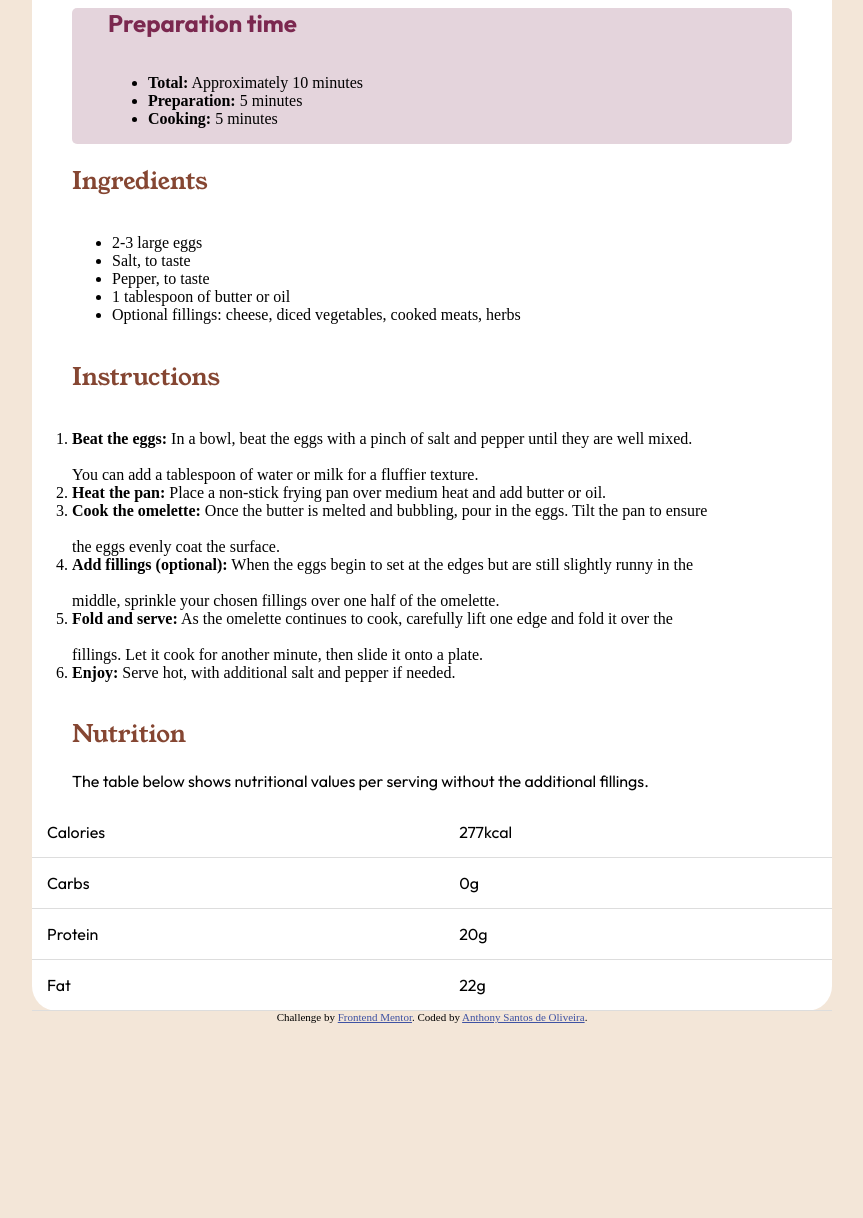
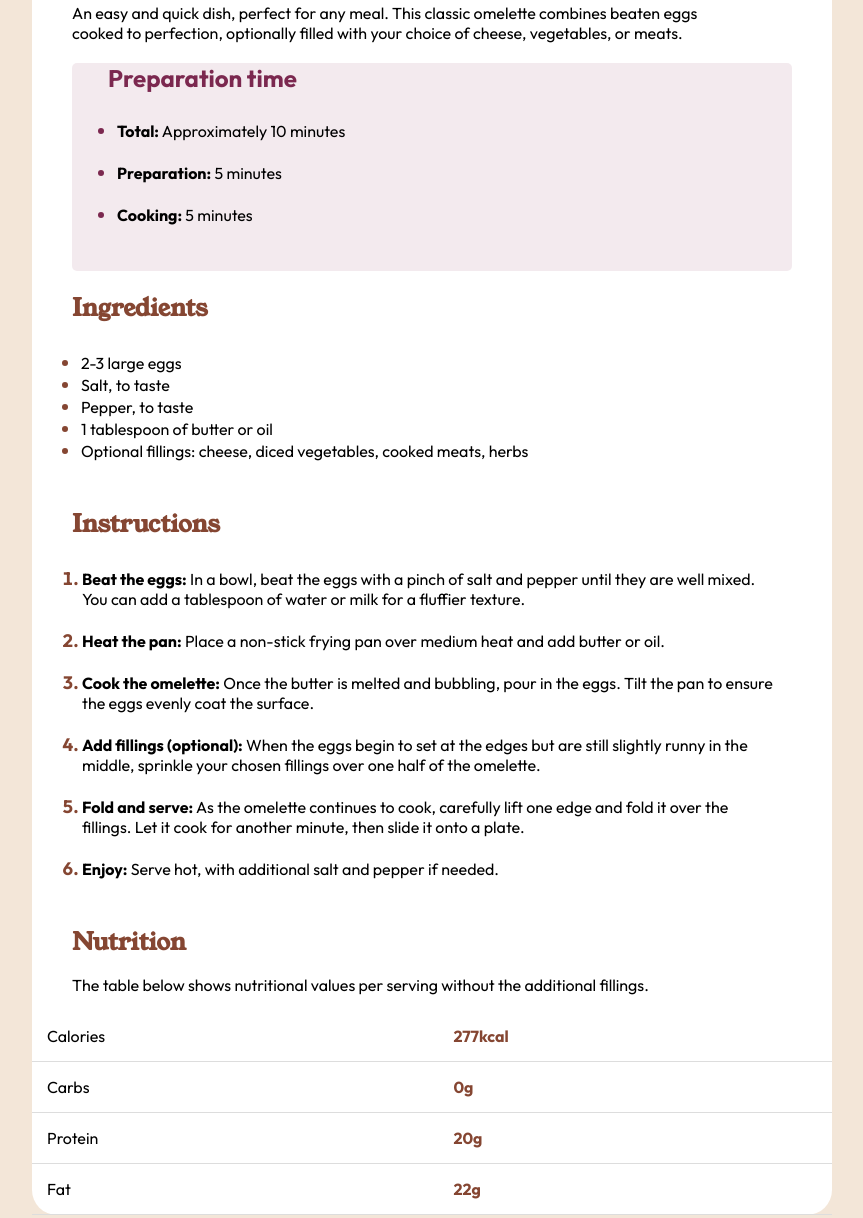
Before and after one commit to AnthonyOliveira5/Recipe-Page, a plain HTML site: page recipe-page-main/index.html in a window 1280 px wide. Shown: the part 502-1720 px from the top of the page, without its empty margins (208-1071 px from the left). Before the commit the page ends 1533 px from the top, so only its background shows below. Drawn offline with Linux system fonts and the light colour scheme.

Commit message:
My final version of the recipe page challenge

```diff
--- a/recipe-page-main/index.html
+++ b/recipe-page-main/index.html
@@ -30,9 +30,9 @@
   <div class="lista">
     <p >
       <ul>
-        <li><b>Total:</b> Approximately 10 minutes</li>
-        <li><b>Preparation:</b> 5 minutes</li>
-        <li><b>Cooking:</b> 5 minutes</li>
+        <li class="importante"><b>Total:</b> Approximately 10 minutes<br><br></li>
+        <li class="importante"><b>Preparation:</b> 5 minutes<br><br></li>
+        <li class="importante"><b>Cooking:</b> 5 minutes<br><br></li>
       </ul>
     </p>
   </div>
@@ -58,25 +58,25 @@
   <div class="lista">
     <ol>
       <li>
-        <b>Beat the eggs:</b> In a bowl, beat the eggs with a pinch of salt and pepper until they are well mixed.<br><br>
-        You can add a tablespoon of water or milk for a fluffier texture.
+        <b>Beat the eggs:</b> In a bowl, beat the eggs with a pinch of salt and pepper until they are well mixed.<br>
+        You can add a tablespoon of water or milk for a fluffier texture.<br><br>
       </li>
 
        <li>
-        <b>Heat the pan:</b> Place a non-stick frying pan over medium heat and add butter or oil.
+        <b>Heat the pan:</b> Place a non-stick frying pan over medium heat and add butter or oil.<br><br>
        </li>
        <li>
-        <b>Cook the omelette:</b> Once the butter is melted and bubbling, pour in the eggs. Tilt the pan to ensure<br><br>
-        the eggs evenly coat the surface.
+        <b>Cook the omelette:</b> Once the butter is melted and bubbling, pour in the eggs. Tilt the pan to ensure<br>
+        the eggs evenly coat the surface.<br><br>
        </li>
       <li>
-        <b>Add fillings (optional):</b> When the eggs begin to set at the edges but are still slightly runny in the<br><br>
-        middle, sprinkle your chosen fillings over one half of the omelette.
+        <b>Add fillings (optional):</b> When the eggs begin to set at the edges but are still slightly runny in the<br>
+        middle, sprinkle your chosen fillings over one half of the omelette.<br><br>
       </li>
 
       <li>
-        <b>Fold and serve:</b> As the omelette continues to cook, carefully lift one edge and fold it over the<br><br>
-        fillings. Let it cook for another minute, then slide it onto a plate.
+        <b>Fold and serve:</b> As the omelette continues to cook, carefully lift one edge and fold it over the<br>
+        fillings. Let it cook for another minute, then slide it onto a plate.<br><br>
       </li>
       <li>
         <b>Enjoy:</b> Serve hot, with additional salt and pepper if needed.
@@ -93,19 +93,20 @@
 
   <table>
     <tr>
-      <td>Calories</td><td>277kcal</td>
+      <td>Calories</td>
+      <td><b>277kcal</b></td>
     </tr>
     <tr>
       <td>Carbs</td>
-      <td>0g</td>
+      <td><b>0g</b></td>
     </tr>
     <tr>
       <td>Protein</td>
-      <td>20g</td>
+      <td><b>20g</b></td>
     </tr>
     <tr>
       <td>Fat</td>
-      <td>22g</td>
+      <td><b>22g</b></td>
     </tr>
   </table>
 </div>
--- a/recipe-page-main/styles.css
+++ b/recipe-page-main/styles.css
@@ -25,7 +25,6 @@ img{
 body{
     background-color: hsl(30, 54%, 90%);
 
-
 }
 
 h1{
@@ -43,8 +42,8 @@ h2{
     font-family: YoungSerif;
     color: hsl(14, 45%, 36%);
     justify-content: flex-start;
-    font-weight: 400;
     margin-left: 5%;
+    margin-bottom: 0%;
 }
 
 .roxo{
@@ -68,13 +67,37 @@ p{
     justify-content: flex-start;
     text-align: justify;
     align-items: flex-start;
+    font-family: Outfit;
+    padding: 10px;
 
+
+}
+
+
+ol li::marker {
+    color: hsl(14, 45%, 36%);
+    font-weight: bold;
+    font-size: 18px;
+  }
+
+  .importante::marker {
+    color: hsl(332, 51%, 32%);
+  }
+ul li::marker {
+    color: hsl(14, 45%, 36%);
+    font-size: 18px;
+}
+
+  ul{
+    padding-left: 0%;
 }
 
 .fundo{
     background: #fff;
     margin-right: auto;
     margin-left: auto;
+    margin-top: 5%;
+    margin-bottom: 5%;
     max-width: 800px;
     border-radius: 25px;
     padding-top: 25px;
@@ -82,7 +105,7 @@ p{
 }
 
 .preparation{
-    background-color: hsl(332, 51%, 32%, 0.2) ;
+    background-color: hsla(332, 51%, 32%, 0.096) ;
     display:block;
     border-radius: 5px;
     width: 90%;
@@ -101,10 +124,10 @@ table {
 
 td:nth-child(even) {
     border-right: none;
+    color: hsl(14, 45%, 36%);
+
 }
-tr:nth-last-child(){
-    border-bottom: none;
-}
+
 td {
     margin-left: 50%;
     border: 1px solid #dddddd;
```
